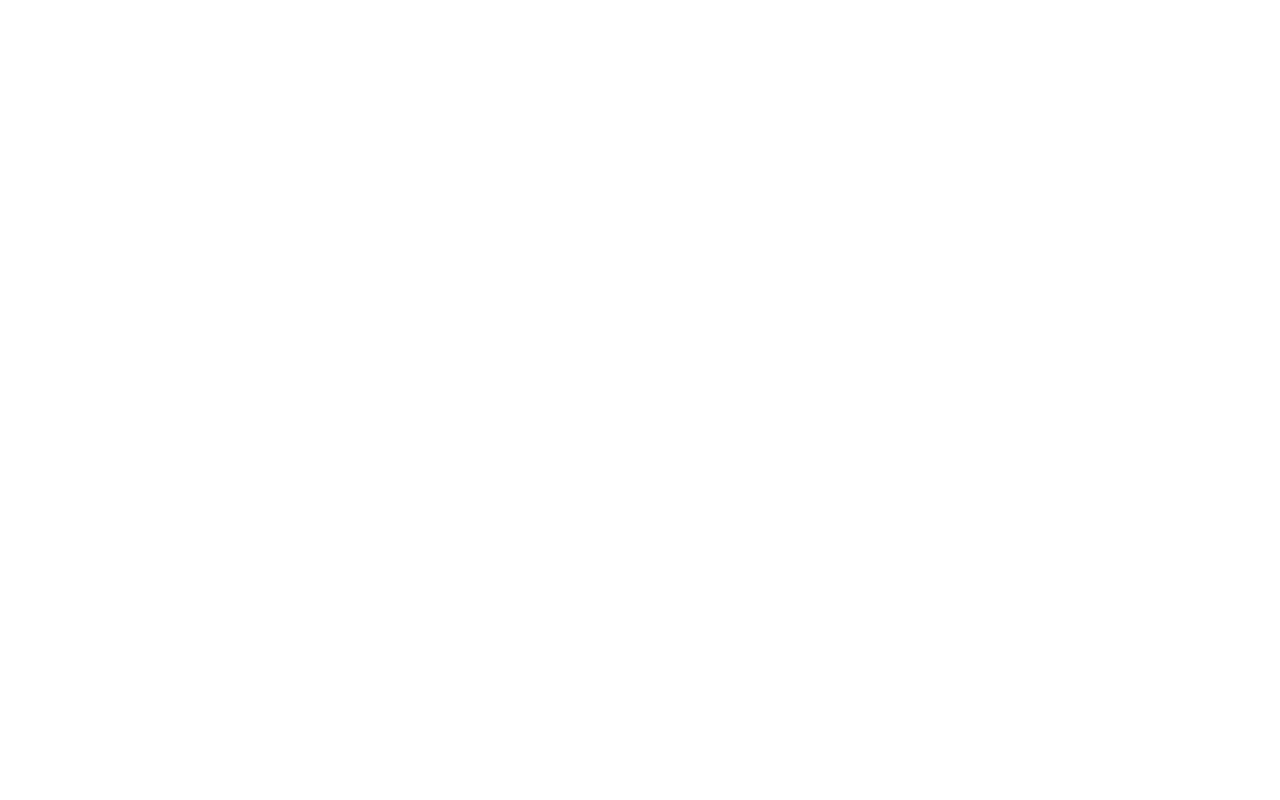
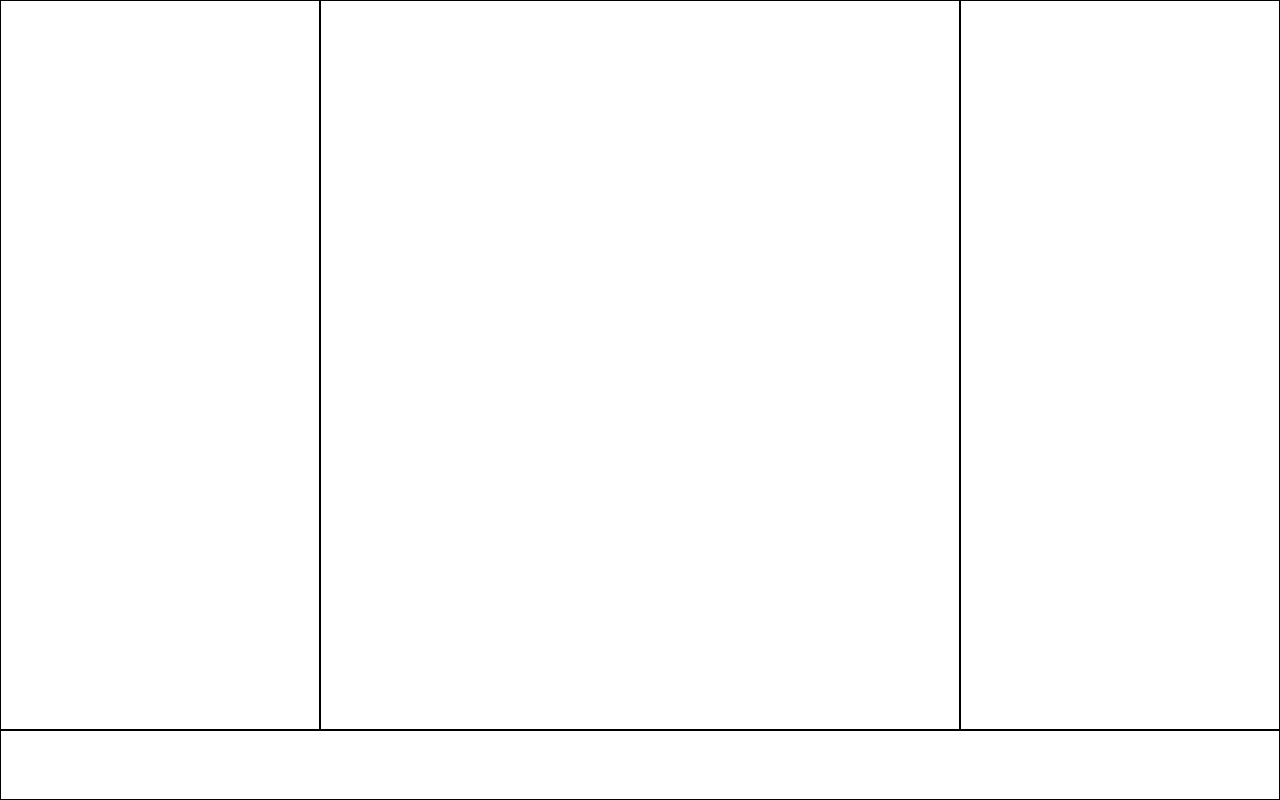
Before and after one commit to giuliomarinelli/BW-II, a website: page album.html in a window 1280 px wide. Drawn offline with nearby package versions, Linux system fonts and the light colour scheme; files that its build step writes are made by us from their sources.

Commit message:
basic layout

```diff
--- a/scss/style.scss
+++ b/scss/style.scss
@@ -1,6 +1,7 @@
 @import 'functions';
 @import 'variables';
 
+/*
 @import 'album-main';
 @import 'artist-main';
 @import 'bottom-bar';
@@ -8,3 +9,45 @@
 @import 'left';
 @import 'right';
 @import 'upper-bar';
+*/
+
+$bottom-bar-height: 70px;
+
+body {
+    margin: 0;
+}
+
+* {
+    box-sizing: border-box;
+}
+
+.homepage-container {
+    width: 100vw;
+    height: 100vh;
+
+    .wrapper {
+        display: flex;
+        align-items: stretch;
+        height: calc(100vh - $bottom-bar-height);
+    }
+
+    .left {
+        flex-basis: 25%;
+        border: 1px solid $black;
+    }
+
+    .center {
+        flex-basis: 50%;
+        border: 1px solid $black;
+    }
+
+    .right {
+        flex-basis: 25%;
+        border: 1px solid $black;
+    }
+
+    .bottom-bar {
+        height: $bottom-bar-height;
+        border: 1px solid $black;
+    }
+}
```
Also changed, not shown: css/style.css (added).
